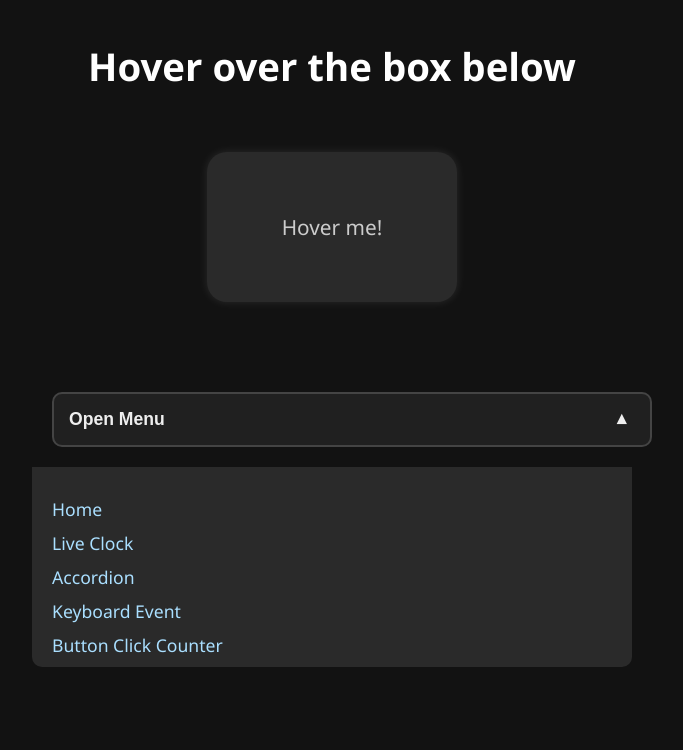
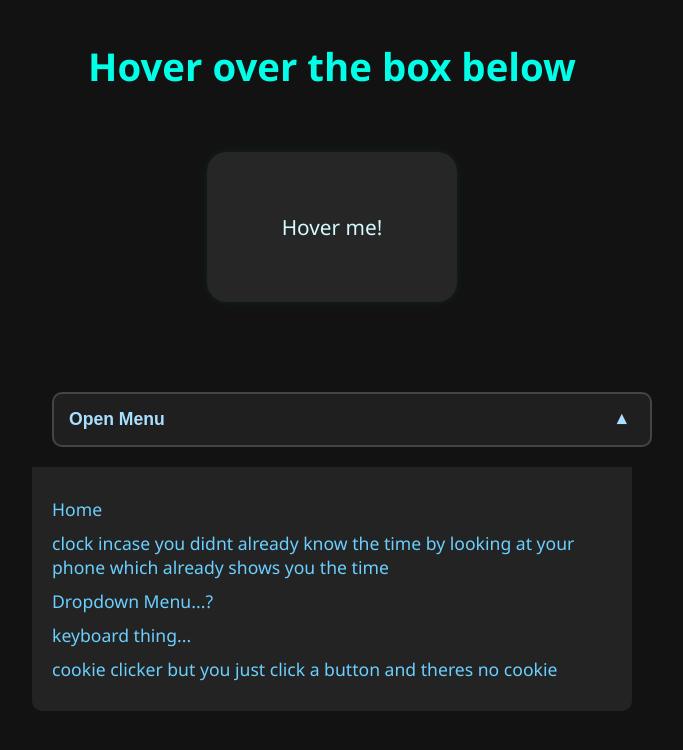
Before and after one commit to uhhhh1/Final-Project, a plain HTML site: page hover.html in a window 1280 px wide. Both pictures are taken after a click on the button "Open Menu". Shown: the whole page, without its empty margins (308-991 px from the left). Drawn offline with Linux system fonts and the light colour scheme.

Commit message:
initial commit

```diff
--- a/hover.html
+++ b/hover.html
@@ -9,16 +9,16 @@
 <body>
   <h1>Hover over the box below</h1>
   <div id="hoverBox">Hover me!</div>
-  <!-- Navigation -->
+
   <div class="accordion">
-    <button class="accordion-btn">Open Menu</button>
+    <button class="accordion-button">Open Menu</button>
     <div class="accordion-content">
       <ul>
         <li><a href="index.html">Home</a></li>
-        <li><a href="clock.html">Live Clock</a></li>
-        <li><a href="accordion.html">Accordion</a></li>
-        <li><a href="keyboard.html">Keyboard Event</a></li>
-        <li><a href="button.html">Button Click Counter</a></li>
+        <li><a href="clock.html">clock incase you didnt already know the time by looking at your phone which already shows you the time</a></li>
+        <li><a href="accordion.html">Dropdown Menu...?</a></li>
+        <li><a href="keyboard.html">keyboard thing...</a></li>
+        <li><a href="button.html">cookie clicker but you just click a button and theres no cookie</a></li>
       </ul>
     </div>
   </div>
--- a/script.js
+++ b/script.js
@@ -1,8 +1,8 @@
 document.addEventListener('DOMContentLoaded', () => {
-  const openTimestamp = new Date();
+  let startTime = new Date();
 
-  const clock = document.getElementById("clock");
-  if (clock) {
+  const clockEl = document.getElementById("clock");
+  if (clockEl) {
     function updateClock() {
       const now = new Date();
 
@@ -17,17 +17,16 @@ document.addEventListener('DOMContentLoaded', () => {
         hour12: true
       };
 
-      clock.textContent = now.toLocaleString('en-US', options);
+      clockEl.textContent = now.toLocaleString('en-US', options);
     }
 
+    updateClock();
     setInterval(updateClock, 1000);
-    updateClock();
   }
 
-  // SHOW PAGE OPENED TIME
-  const openTimeElement = document.getElementById("openTime");
-  if (openTimeElement) {
-    const options = {
+  const openedAt = document.getElementById("openTime");
+  if (openedAt) {
+    openedAt.textContent = "Page opened at: " + startTime.toLocaleString('en-US', {
       weekday: 'long',
       year: 'numeric',
       month: 'long',
@@ -36,70 +35,47 @@ document.addEventListener('DOMContentLoaded', () => {
       minute: 'numeric',
       second: 'numeric',
       hour12: true
-    };
-    openTimeElement.textContent = `Page opened at: ${openTimestamp.toLocaleString('en-US', options)}`;
-  }
-
-  // LIVE ACTIVE TIME COUNTER
-  const activeTimeElement = document.getElementById("activeTime");
-  function updateActiveTime() {
-    const now = new Date();
-    const diffInSeconds = Math.floor((now - openTimestamp) / 1000);
-
-    const hrs = Math.floor(diffInSeconds / 3600);
-    const mins = Math.floor((diffInSeconds % 3600) / 60);
-    const secs = diffInSeconds % 60;
-
-    activeTimeElement.textContent = `You've been here for: ${hrs}h ${mins}m ${secs}s`;
-  }
-
-  setInterval(updateActiveTime, 1000);
-  updateActiveTime();
-});
-
-  // Accordion Nav Toggle
-  const accBtn = document.querySelector(".accordion-btn");
-  const accContent = document.querySelector(".accordion-content");
-  if (accBtn && accContent) {
-    accBtn.addEventListener("click", () => {
-      accContent.style.display = accContent.style.display === "block" ? "none" : "block";
     });
   }
 
-  // Click Counter
-  const clickBtn = document.getElementById("clickMe");
-  const countDisplay = document.getElementById("clickCount");
-  if (clickBtn && countDisplay) {
-    let count = 0;
-    clickBtn.addEventListener("click", () => {
-      count++;
-      countDisplay.textContent = count;
-    });
+  const activeEl = document.getElementById("activeTime");
+
+  function updateActiveTime() {
+    let now = new Date();
+    let secs = Math.floor((now - startTime) / 1000);
+    let hrs = Math.floor(secs / 3600);
+    let mins = Math.floor((secs % 3600) / 60);
+    secs = secs % 60;
+
+    if (activeEl) {
+      activeEl.textContent = `You've been here for: ${hrs}h ${mins}m ${secs}s`;
+    }
   }
 
-document.addEventListener('DOMContentLoaded', () => {
+  updateActiveTime();
+  setInterval(updateActiveTime, 1000);
 
   const customMessages = {
-    a: "i hope you die",
+    a: "apple",
     b: "leBRON James",
     c: "pretend like theres something interesting here please dont fail me cooper",
     d: "DIDDY BLUD😂😂😂😂😂😂😂😂😂😂😂😂",
     e: "there is nothing interesting that starts with e",
     f: "f like the failing grade im going to get for this final🥹",
     g: "goon",
-    h: "h like how im going to hang myself after i get my final grade for this class",
+    h: "hahahahahahahahahahahahahaha",
     i: "iiiiiiiiiiiiiiiii dont know what to put here dont take points off for this.",
     j: "TRIGGER WARNING: JOB",
     k: "kill me",
     l: "lebron james^2",
     m: "MUSTARRRRRRRRRRRRRRRRRRRRRRRRRRRRRRRRD",
-    n: "genuinely what do i put for this?",
+    n: "geNuiNely what do i put for this?",
     o: "o like the letter o",
     p: "p like piss like the color yellow i hate that color",
     q: "this might be the most unusable letter in the entire alphabet",
     r: "i REALLY forgot how to code",
     s: "TRIGGER WARNING: SHOWER",
-    t: "t like trump like our morally corrupt president?",
+    t: "ts",
     u: "uglyyyyyy...",
     v: "volleyball like the sport that i am SO amazing at",
     w: "WHAT do i put for this letter AMIRIGHT😂😂😂😂😂😂😂😂",
@@ -108,19 +84,35 @@ document.addEventListener('DOMContentLoaded', () => {
     z: "zoon like goon with a z"
   };
 
-  document.addEventListener('keydown', (event) => {
-    const key = event.key.toLowerCase();
+  document.addEventListener('keydown', (e) => {
+    const key = e.key.toLowerCase();
     const keyDisplay = document.getElementById('keyDisplay');
 
     if (customMessages[key]) {
       keyDisplay.textContent = customMessages[key];
     } else {
-      keyDisplay.textContent = `You pressed: ${event.key}`;
+      keyDisplay.textContent = `press one of the letters PLEASE...`;
     }
   });
+
+  const clickBtn = document.getElementById("click-me");
+  const countEl = document.getElementById("click-count");
+  let clicks = 0;
+
+  if (clickBtn && countEl) {
+    clickBtn.addEventListener("click", () => {
+      clicks++;
+      countEl.textContent = clicks;
+    });
+  }
+
+  const accordionBtn = document.querySelector(".accordion-button");
+  const accordionBox = document.querySelector(".accordion-content");
+
+  if (accordionBtn && accordionBox) {
+    accordionBtn.addEventListener("click", () => {
+      accordionBox.classList.toggle("open");
+      accordionBtn.classList.toggle("open");
+    });
+  }
 });
-
-accBtn.addEventListener("click", () => {
-  accContent.classList.toggle("open");
-  accBtn.classList.toggle("open");
-});
--- a/styles.css
+++ b/styles.css
@@ -6,7 +6,7 @@
 body {
   font-family: 'Segoe UI', Tahoma, Geneva, Verdana, sans-serif;
   background-color: #121212;
-  color: #f1f1f1;
+  color: #e6f1ff;
   margin: 0;
   padding: 0;
   display: flex;
@@ -15,21 +15,19 @@ body {
   min-height: 100vh;
 }
 
-/* === Headings === */
 h1, h2 {
-  color: #ffffff;
+  color: #00ffe7;
   text-align: center;
   margin: 40px 0 20px;
   font-size: 2.4em;
 }
 
-/* === Buttons === */
 button {
   padding: 15px 30px;
   margin: 20px;
-  background-color: #1f1f1f;
-  color: #ffffff;
-  border: 2px solid #2e2e2e;
+  background-color: #1e1e1e;
+  color: #e6f1ff;
+  border: 2px solid #3b3b3b;
   border-radius: 10px;
   font-size: 1.1em;
   cursor: pointer;
@@ -37,10 +35,10 @@ button {
 }
 
 button:hover {
-  background-color: #2a2a2a;
-  border-color: #4d4d4d;
+  background-color: #2f2f2f;
+  border-color: #5e5e5e;
   transform: scale(1.05);
-  box-shadow: 0 0 12px rgba(255, 255, 255, 0.1);
+  box-shadow: 0 0 12px rgba(0, 255, 247, 0.15);
 }
 
 button:active {
@@ -48,8 +46,8 @@ button:active {
 }
 
 .card {
-  background-color: #1e1e1e;
-  border: 2px solid #333;
+  background-color: #1a1a1a;
+  border: 2px solid #2f2f2f;
   border-radius: 12px;
   padding: 20px;
   font-size: 1.6em;
@@ -57,14 +55,14 @@ button:active {
   text-align: center;
   width: 80%;
   max-width: 600px;
-  box-shadow: 0 4px 15px rgba(0, 0, 0, 0.4);
+  box-shadow: 0 4px 15px rgba(0, 255, 195, 0.1);
 }
 
 #hoverBox {
   width: 250px;
   height: 150px;
-  background-color: #2a2a2a;
-  color: #ccc;
+  background-color: #262626;
+  color: #d6faff;
   margin: 40px auto;
   display: flex;
   align-items: center;
@@ -73,12 +71,12 @@ button:active {
   font-size: 1.3em;
   text-align: center;
   transition: all 0.6s ease;
-  box-shadow: 0 0 10px rgba(255, 255, 255, 0.1);
+  box-shadow: 0 0 10px rgba(0, 255, 195, 0.08);
   cursor: pointer;
 }
 
 #hoverBox:hover {
-  background-color: #00ffc3;
+  background-color: #00ffe7;
   color: #121212;
   width: 300px;
   height: 300px;
@@ -88,48 +86,47 @@ button:active {
   transform: rotate(360deg);
 }
 
-/* === Accordion Section === */
 .accordion {
   width: 90%;
   max-width: 600px;
   margin: 30px auto;
 }
 
-.accordion-btn {
+.accordion-button {
   width: 100%;
   text-align: left;
   font-weight: bold;
-  background-color: #202020;
+  background-color: #1f1f1f;
   border: 2px solid #444;
-  color: #eee;
+  color: #aadfff;
   border-radius: 10px;
   padding: 15px;
   position: relative;
   cursor: pointer;
 }
 
-.accordion-btn::after {
+.accordion-button::after {
   content: '▼';
   position: absolute;
   right: 20px;
   transition: transform 0.3s ease;
 }
 
-.accordion-btn.open::after {
+.accordion-button.open::after {
   transform: rotate(180deg);
 }
 
 .accordion-content {
   max-height: 0;
   overflow: hidden;
-  background-color: #2a2a2a;
+  background-color: #232323;
   padding: 0 20px;
   border-radius: 0 0 10px 10px;
   transition: max-height 0.5s ease, padding 0.3s ease;
 }
 
 .accordion-content.open {
-  max-height: 200px;
+  max-height: 250px;
   padding: 20px;
 }
 
@@ -145,7 +142,7 @@ button:active {
 
 .accordion-content a {
   text-decoration: none;
-  color: #aadfff;
+  color: #6bcfff;
   font-size: 1.1em;
 }
 
@@ -154,18 +151,17 @@ button:active {
   color: #ffffff;
 }
 
-/* === Key Display === */
 #keyDisplay {
   font-size: 1.6em;
-  color: #7dd3fc;
+  color: #b3b3ff;
   margin-top: 20px;
   text-align: center;
 }
 
-#clickCount {
+#click-count {
   font-weight: bold;
   font-size: 1.4em;
-  color: #ffffff;
+  color: #00ffe7;
 }
 
 @media (max-width: 600px) {
```
Also changed, not shown: accordion.html (+6 -6 lines), button.html (+9 -9 lines), clock.html (+5 -5 lines), index.html (+7 -7 lines), keyboard.html (+6 -6 lines).
